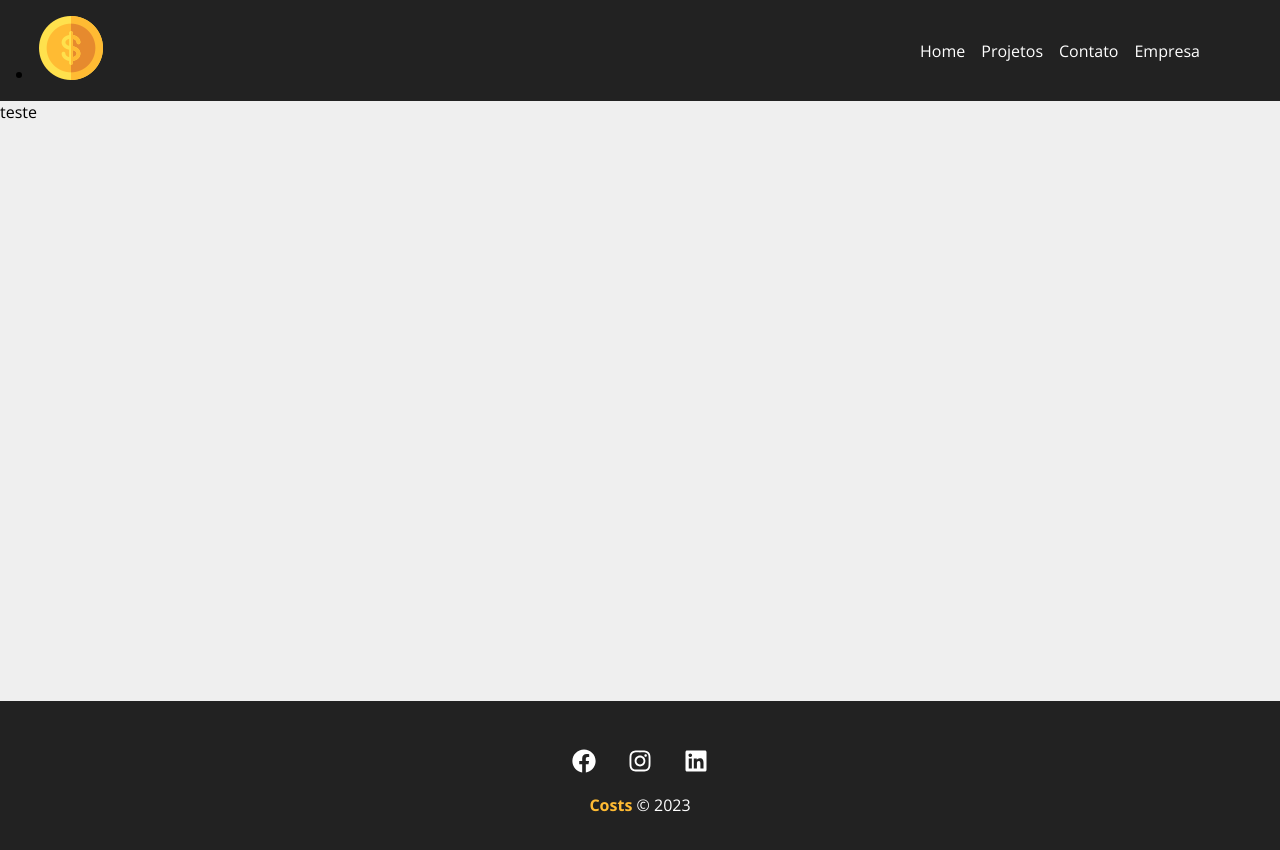
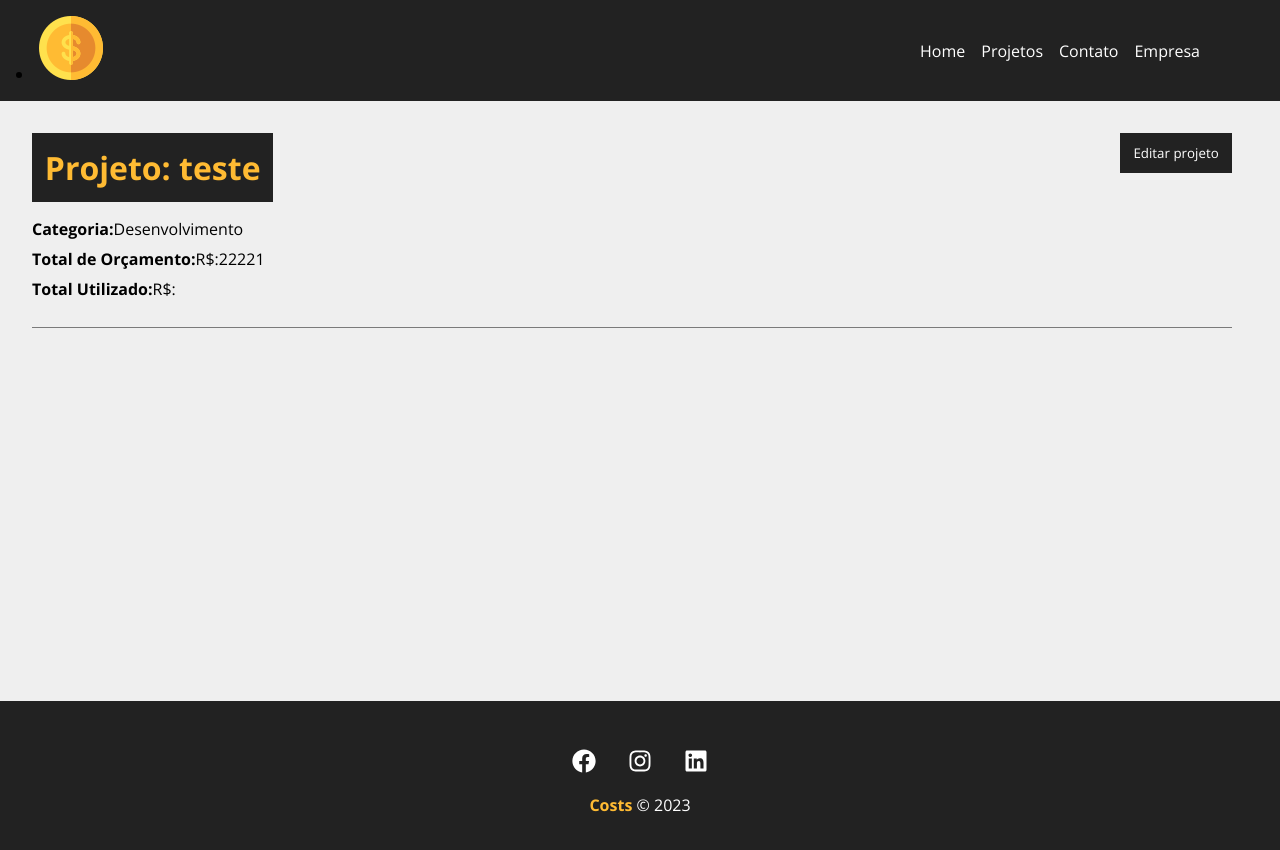
Before and after one commit to LivioReb/CostsProjectReact, a React (Create React App) app: page /project/2 in a window 1280 px wide. Shown: the top 850 px of the page. Built offline with nearby package versions, Linux system fonts and the light colour scheme; data requests are answered from the project's data file.

Commit message:
Adicionando função de exibir detalhes do projeto, para edit

```diff
--- a/db.json
+++ b/db.json
@@ -10,17 +10,6 @@
         "name": "Desenvolvimento"
       },
       "id": 2
-    },
-    {
-      "name": "PROJETAO Teste",
-      "budget": "4998",
-      "category": {
-        "id": "2",
-        "name": "Desenvolvimento"
-      },
-      "const": 0,
-      "service": [],
-      "id": 23
     },
     {
       "const": 0,
--- a/src/Components/pages/Project.js
+++ b/src/Components/pages/Project.js
@@ -1,6 +1,8 @@
 import styles from './Projects.module.css'
 import { useParams } from 'react-router-dom'
 import {useState, useEffect} from 'react'
+import Loading from '../layout/Loading'
+import Container from '../layout/Container'
 
 function Project(){
 
@@ -8,11 +10,12 @@ function Project(){
 
 
     const [project, setProject]   = useState([]);
-
+    const [showProjectForm, setshowProjectForm] = useState(false)
 
 
     useEffect(() => {
-        fetch(`http://localhost:5000/projects/${id}`,{
+        setTimeout(() => {
+            fetch(`http://localhost:5000/projects/${id}`,{
             method: 'GET',
             headers: {
                 'Content-Type': 'application/json',
@@ -24,15 +27,42 @@ function Project(){
             setProject(data)
         })
         .catch((err) => console.log(err))
+        }, 3000);
     }, [id])
 
+    function toggleProjectForm(){
+        setshowProjectForm(!showProjectForm)
+    }
+
     return(
-        <div>
-            {project &&(
-                 <p>{project.name}</p>
-             )}
+        <>
+            {project.name ?
+        <div className={styles.project_details}>
+            <Container customClass="column">
+            <div className={styles.details_container}>
+                <h1>Projeto: {project.name}</h1>
+                <button className={styles.btn} onClick={toggleProjectForm}>
+                    {!showProjectForm ? 'Editar projeto' : 'Fechar' }
+                    </button>
+
+                    {!showProjectForm ? (
+                        <div className={styles.project_info}>
+                            <p><span>Categoria:</span>{project.category.name}</p>
+
+                            <p><span>Total de Orçamento:</span>R$:{project.budget}</p>
+
+                            <p><span>Total Utilizado:</span>R$:{project.cost}</p>
+                        </div>
+                    ):(
+                        <div className={styles.project_info}>
+                            <p>detalhes do projeto</p>
+                        </div>
+                    )}
+            </div>
+            </Container>
         </div>
-     )
+        : ( <Loading/> )} </>)
+
 }
 
 export default Project
--- a/src/Components/pages/Projects.module.css
+++ b/src/Components/pages/Projects.module.css
@@ -0,0 +1,49 @@
+.project_details{
+    padding: 2em;
+}
+
+.project_details h1,
+.project_details h2,
+.project_details p{
+    margin-bottom: 0.5em;
+}
+
+.project_details h1{
+    background-color: #222;
+    color: #ffbb33;
+    padding: 0.4em;
+
+}
+
+.project_details span{
+    font-weight: bold;
+}
+
+.details_container,
+.service_form_container{
+    border-bottom: 1px solid #7a7a7a;
+    margin-bottom: 1.2em;
+    padding-bottom: 1.2em;
+    display: flex;
+    justify-content: space-between;
+    flex-wrap: wrap;
+    width: 100%;
+}
+
+.btn{
+    background-color: #222;
+    color: #fff;
+    padding: 0.5em 1em;
+    text-decoration: none;
+    transition: 0.5s;
+    cursor: pointer;
+    max-height: 40px;
+    border: none;
+}
+.btn:hover{
+    color: #ffbb33;
+}
+
+.project_info{
+    width: 100%;
+}
```
Also changed, not shown: src/Components/layout/Container.module.css (line endings or trailing spaces).
